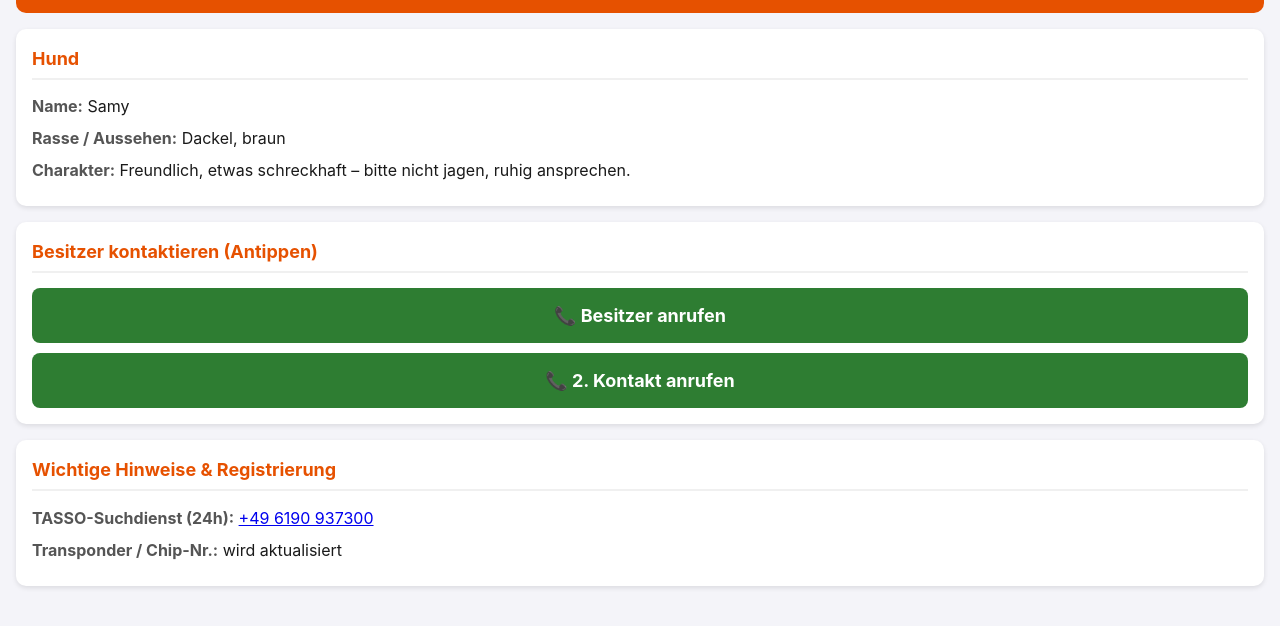
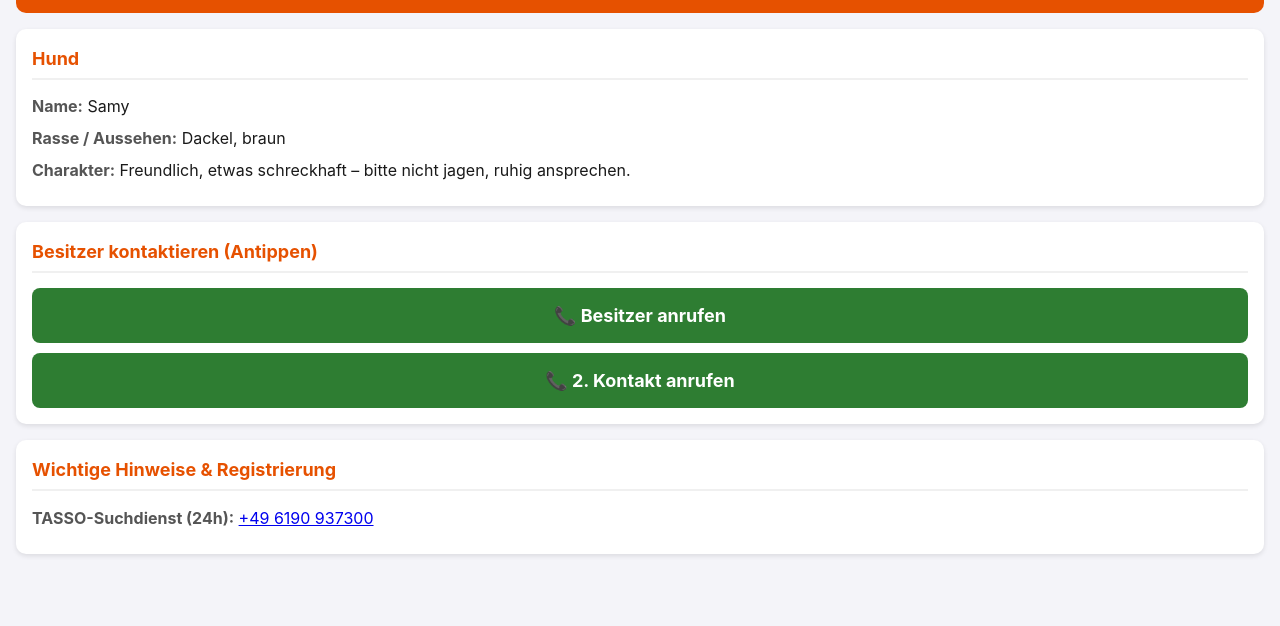
Before and after one commit to madu-dotcom/Notfall, a plain HTML site: page Samy/index.html in a window 1280 px wide. Shown: the part 100-726 px from the top of the page. Drawn offline with Linux system fonts and the light colour scheme.

Commit message:
Update index.html

```diff
--- a/Samy/index.html
+++ b/Samy/index.html
@@ -101,15 +101,13 @@
         <h2>Besitzer kontaktieren (Antippen)</h2>
         <a href="tel:+491627222092" class="call-btn">📞 Besitzer anrufen</a>
         <a href="tel:+4915229066374" class="call-btn">📞 2. Kontakt anrufen</a>
-
     </div>
 
     <div class="card">
         <h2>Wichtige Hinweise & Registrierung</h2>
 
         <div class="info-row"><span class="label">TASSO-Suchdienst (24h):</span> <a href="tel:+496190937300">+49 6190 937300</a></div>
-        <div class="info-row"><span class="label">Transponder / Chip-Nr.:</span> wird aktualisiert</div>
-    </div>
+  </div>
 
 </body>
 </html>
```
